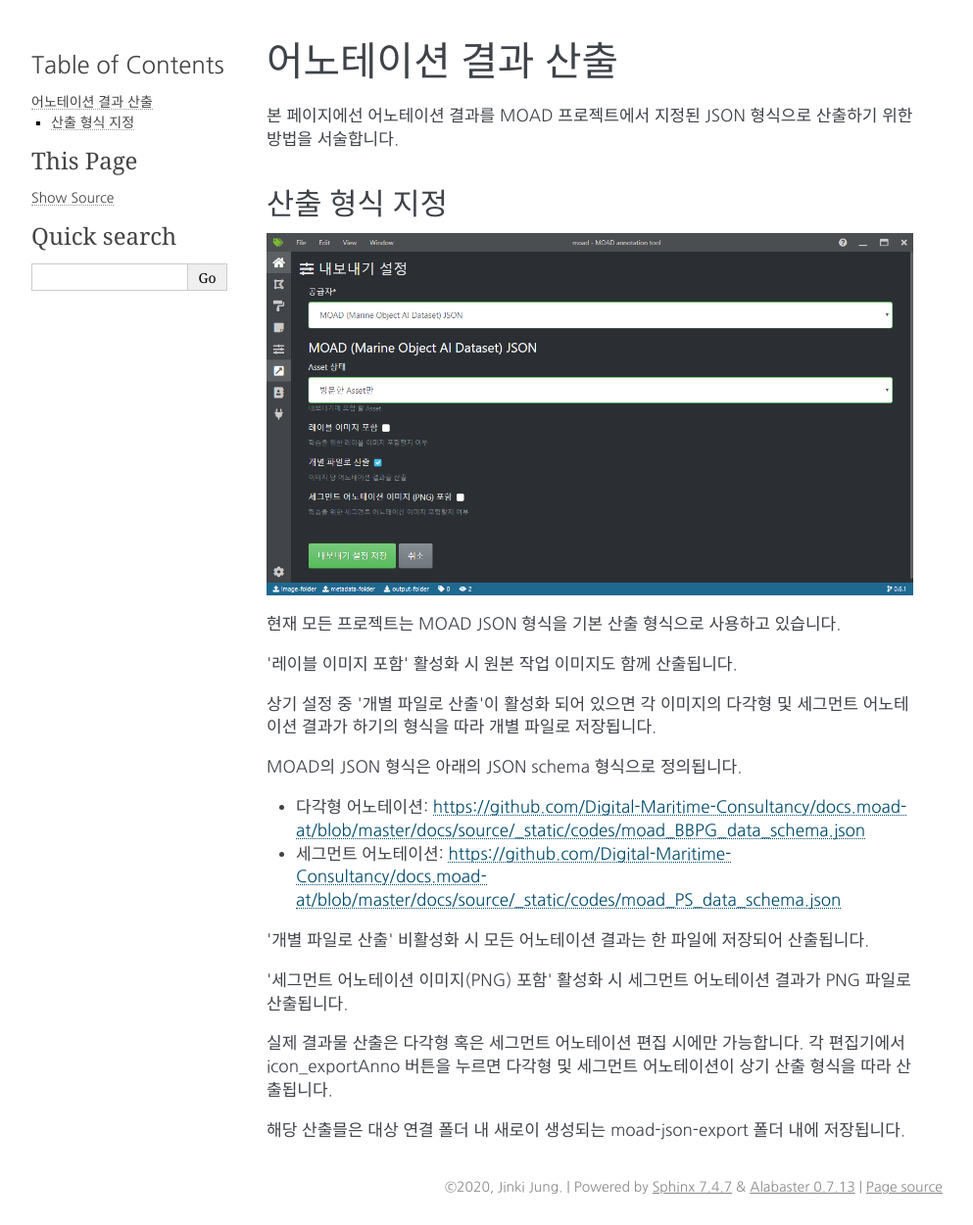
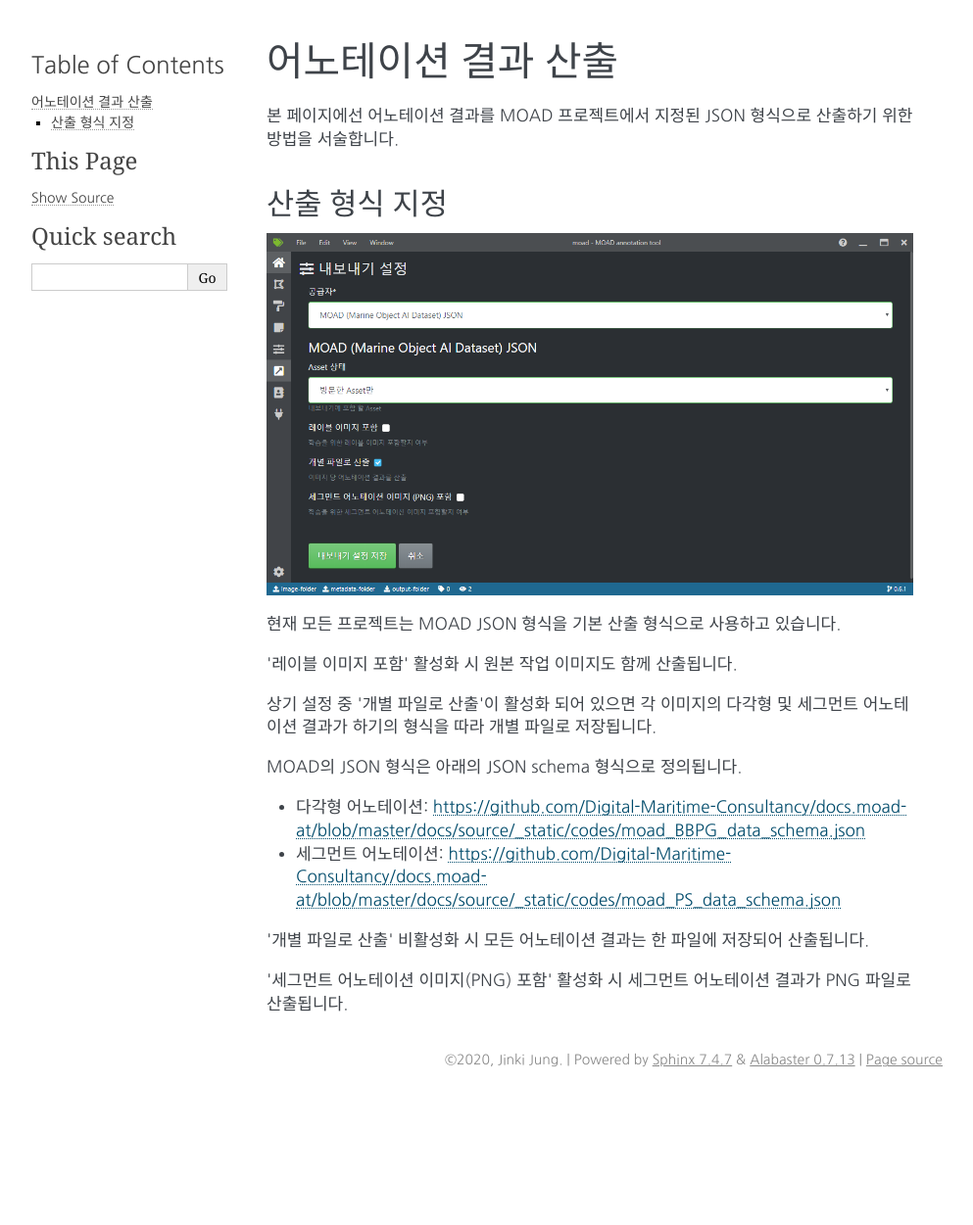
Before and after one commit to Digital-Maritime-Consultancy/docs.moad-at, a Sphinx documentation site: the page built from docs/source/export.rst, in a window 1280 px wide. Shown: the whole page at 98% size, without its empty margins (148-1141 px from the left). Built offline with Sphinx 7.4.7, drawn with Linux system fonts in a browser that asks for light colours; after the commit the page ends 1121 px from its top, so only the background shows below that.

Commit message:
Update export.rst

```diff
--- a/docs/source/export.rst
+++ b/docs/source/export.rst
@@ -29,7 +29,3 @@
 '개별 파일로 산출' 비활성화 시 모든 어노테이션 결과는 한 파일에 저장되어 산출됩니다.
 
 '세그먼트 어노테이션 이미지(PNG) 포함' 활성화 시 세그먼트 어노테이션 결과가 PNG 파일로 산출됩니다.
-
-실제 결과물 산출은 다각형 혹은 세그먼트 어노테이션 편집 시에만 가능합니다. 각 편집기에서 icon_exportAnno 버튼을 누르면 다각형 및 세그먼트 어노테이션이 상기 산출 형식을 따라 산출됩니다.
-
-해당 산출믈은 대상 연결 폴더 내 새로이 생성되는 moad-json-export 폴더 내에 저장됩니다.
```
